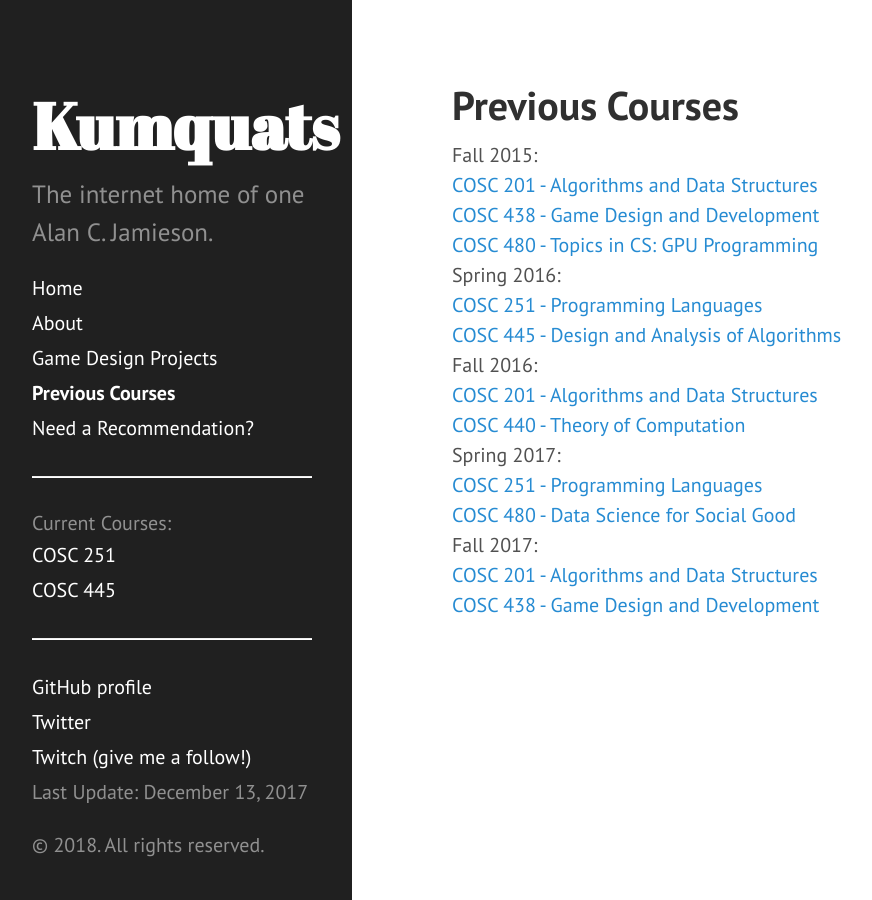
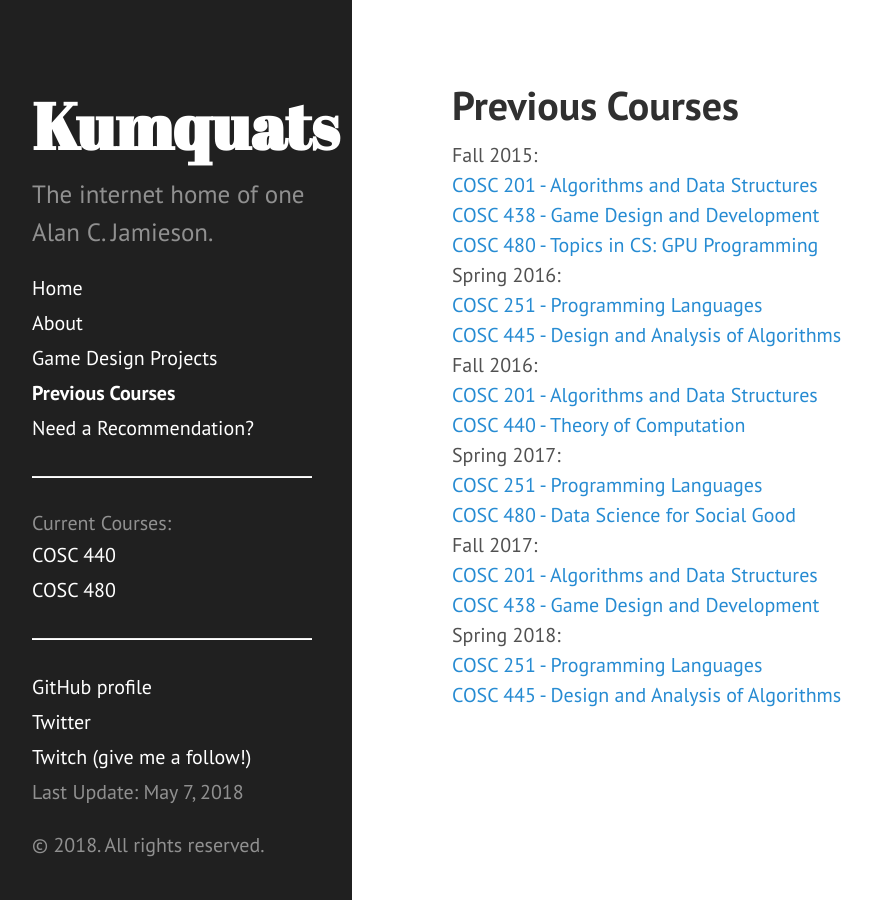
Before and after one commit to ripark/ripark.github.io, a Jekyll site: the page built from prevcourses.html, in a window 1280 px wide. Shown: the whole page, without its empty margins (8-880 px from the left). Built offline with Jekyll 4.4.1, drawn with Linux system fonts in a browser that asks for light colours; Markdown is read by kramdown in place of the engine named in the settings.

Commit message:
new semester time!

```diff
--- a/_config.yml
+++ b/_config.yml
@@ -20,7 +20,7 @@
 
 # Custom vars
 version:          0.0.0
-lastupdate:       'December 13, 2017'
+lastupdate:       'May 7, 2018'
 github_username:  'ripark'
 twitter_username: 'drripark'
 
--- a/prevcourses.html
+++ b/prevcourses.html
@@ -35,3 +35,9 @@
 <br>
 <a href="http://ripark.github.io/f17/cosc438/">COSC 438 - Game Design and Development</a>
 <br>
+Spring 2018:
+<br>
+<a href="http://ripark.github.io/s18/cosc251/">COSC 251 - Programming Languages</a>
+<br>
+<a href="http://ripark.github.io/s18/cosc445/">COSC 445 - Design and Analysis of Algorithms</a>
+<br>
--- a/s18/cosc251.html
+++ b/s18/cosc251.html
@@ -1,5 +1,5 @@
 ---
-layout: course
+layout: default
 title: "COSC 251: Programming Languages"
 shorttitle: "COSC 251"
 ---
--- a/s18/cosc445.html
+++ b/s18/cosc445.html
@@ -1,5 +1,5 @@
 ---
-layout: course
+layout: default
 title: "COSC 445: Design and Analysis of Algorithms"
 shorttitle: "COSC 445"
 ---
```
Also changed, not shown: f18/cosc440.html (added, +22 -0 lines), f18/cosc480.html (added, +12 -0 lines).
